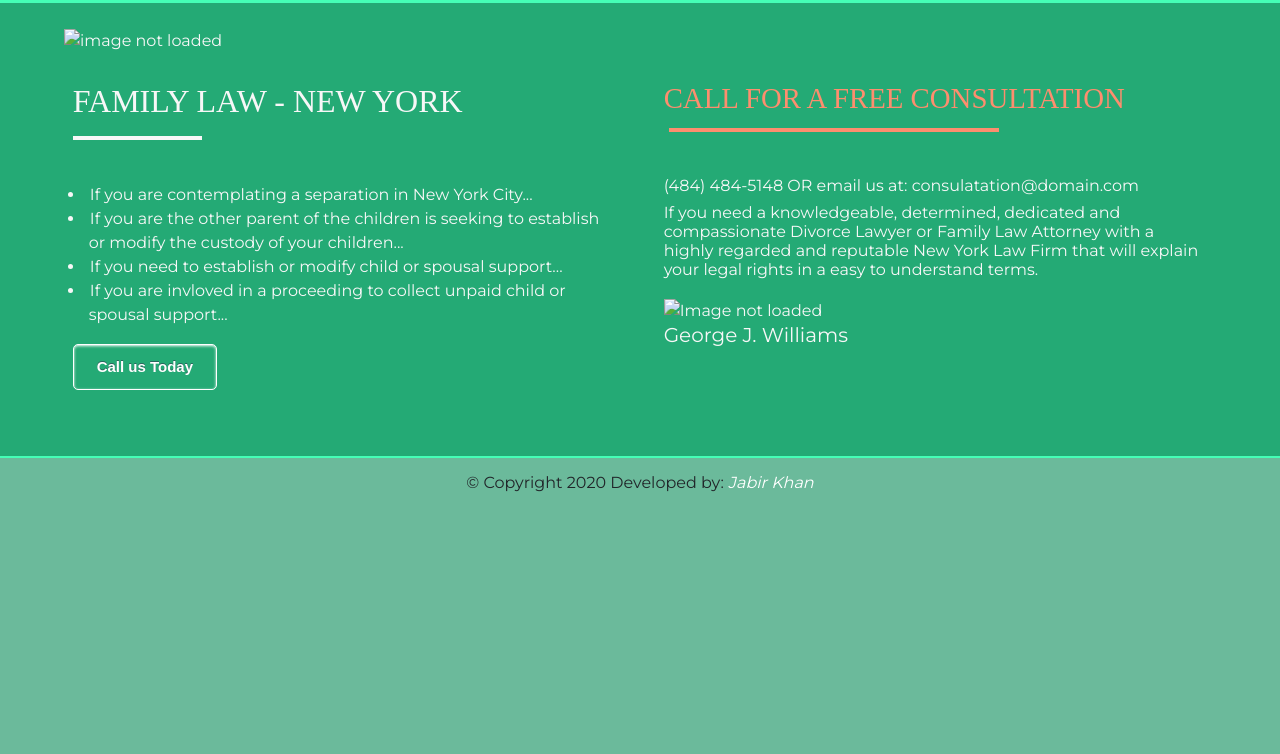
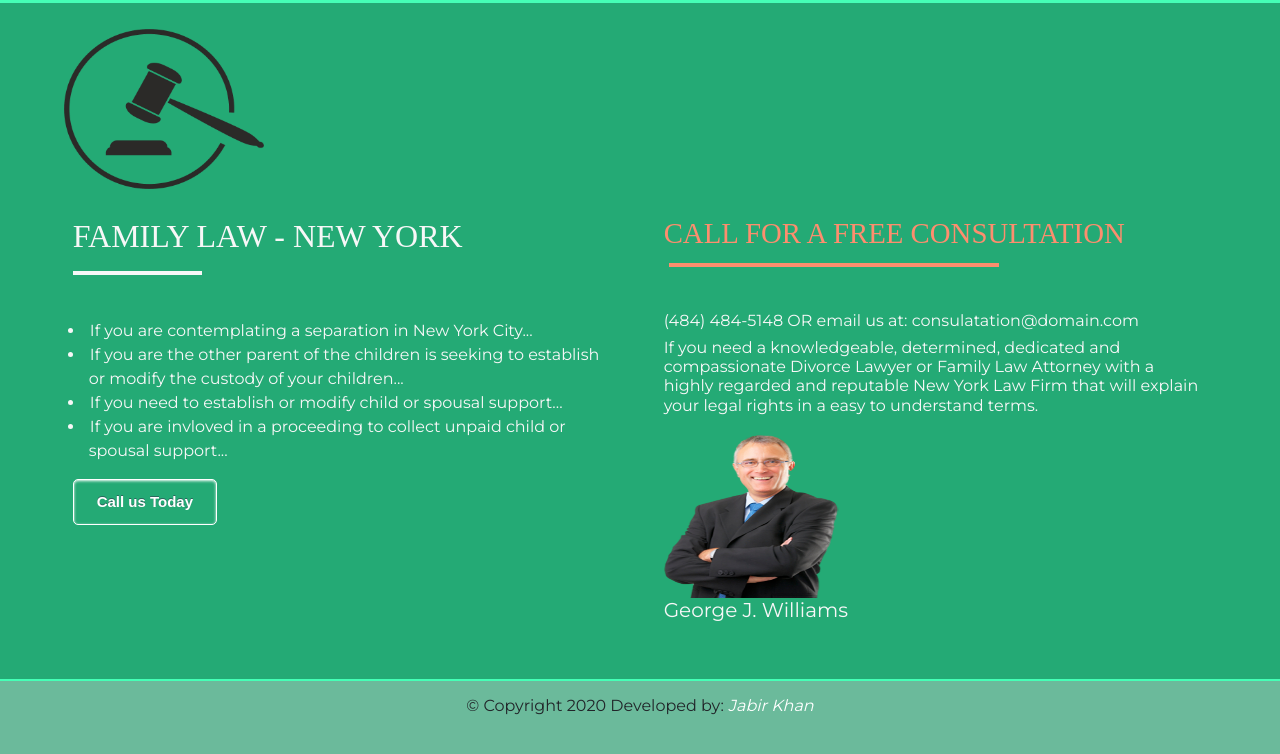
Before and after one commit to jabirmayar/FamilyLawLandingPage, a plain HTML site: page index.html in a window 1280 px wide. Drawn offline with nearby package versions, Linux system fonts and the light colour scheme; files that its build step writes are made by us from their sources.

Commit message:
Update index.html

```diff
--- a/index.html
+++ b/index.html
@@ -24,7 +24,7 @@
 
       <!-- Css Styles Link -->
 
-      <link rel="stylesheet" href="css/styles.css">
+      <link rel="stylesheet" href="styles.css">
 
       <!-- Google Fonts Link -->
 
@@ -44,7 +44,7 @@
 
 
       <div class="logo">
-        <img src="images/logo.png" height="160" width="200" alt="image not loaded">
+        <img src="logo.png" height="160" width="200" alt="image not loaded">
       </div>
 
 
@@ -80,7 +80,7 @@
            compassionate Divorce Lawyer or Family Law Attorney with
            a highly regarded and reputable New York Law Firm that will
             explain your legal rights in a easy to understand terms. </h4>
-            <img class="lawyer_img" src="images/lawyer.png" height="175" width="175" alt="Image not loaded">
+            <img class="lawyer_img" src="lawyer.png" height="175" width="175" alt="Image not loaded">
             <h5>George J. Williams</h5>
        </div>
 
```
